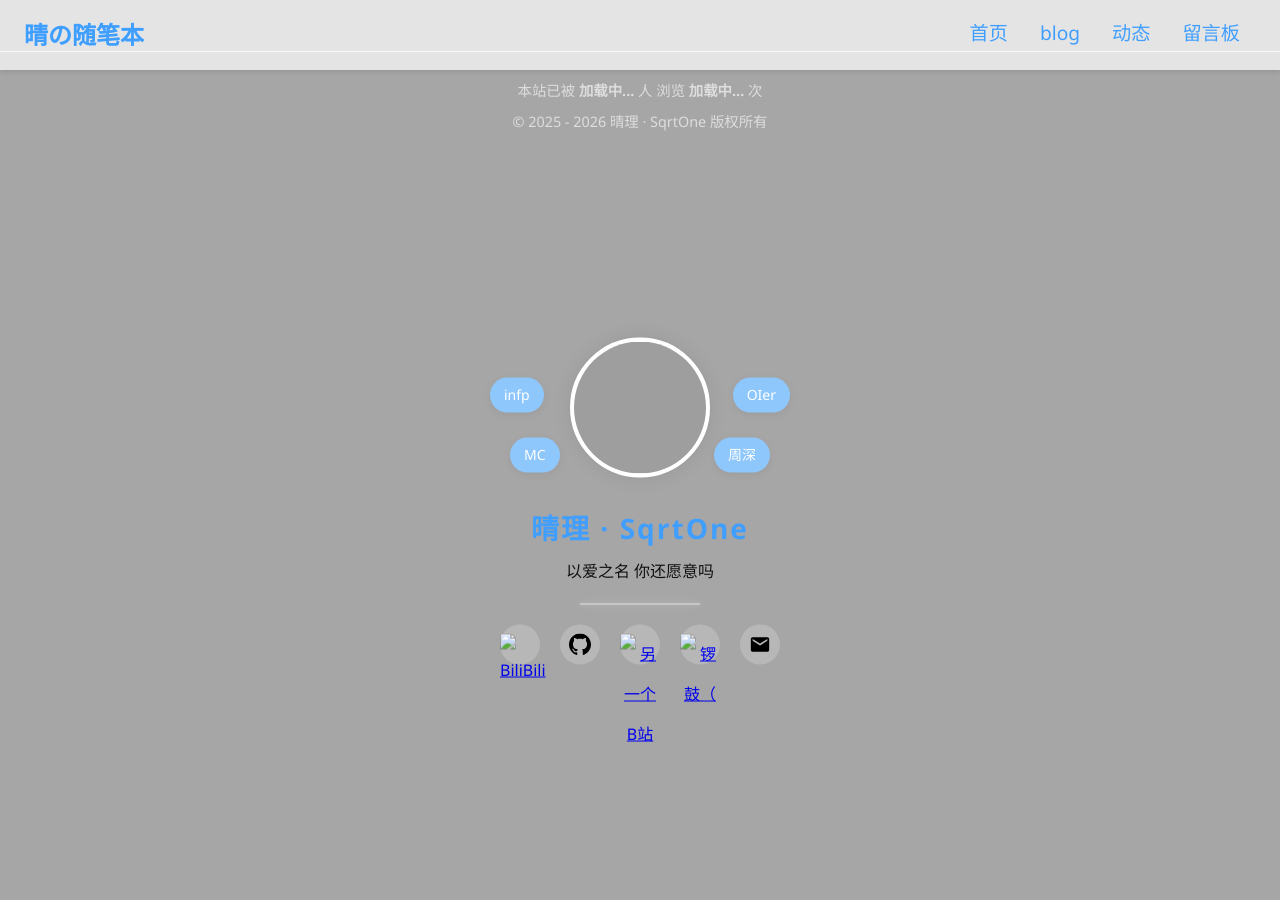
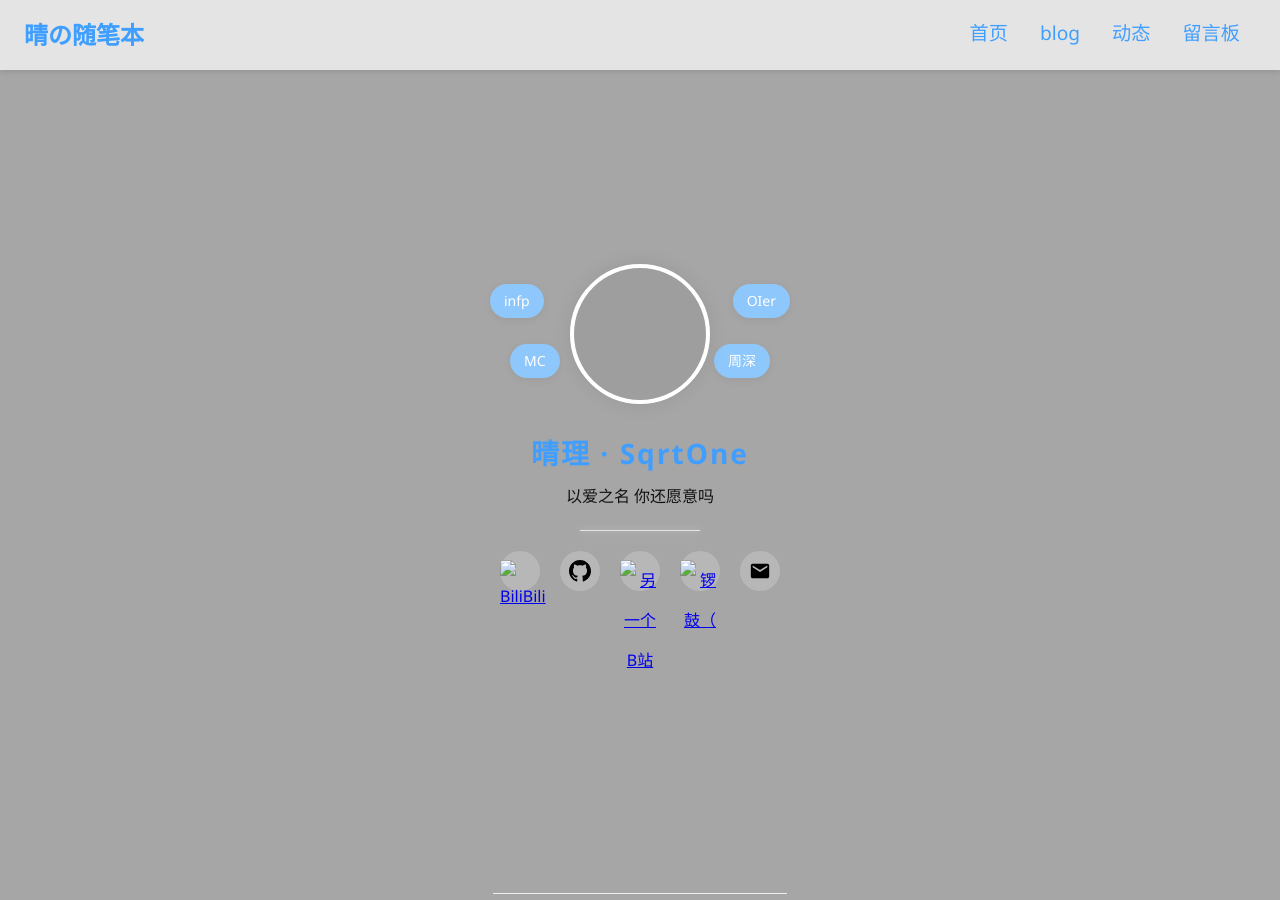
Before and after one commit to SqrtOne/SqrtOne.github.io, a Jekyll site: the page built from index.html, in a window 1280 px wide and 900 px high. Built offline with Jekyll 4.4.1, drawn with Linux system fonts in a browser that asks for light colours; comment, search, counter and statistics services are not loaded.

```diff
--- a/css/index.css
+++ b/css/index.css
@@ -1,7 +1,11 @@
 main {
-    width: 100vw;
+    width: 100%;
     min-height: 100vh;
     position: relative;
+    display: flex;
+    flex-direction: column;
+    align-items: center;
+    justify-content: center;
 }
 
 main::before {
@@ -14,33 +18,33 @@
     background: url("/image/bg.jpg") no-repeat center center fixed;
     background-size: cover;
     background-position: center;
-    opacity: 0.9; /* 设置图片不透明度，0-1之间 */
+    opacity: 0.9;
     z-index: -1;
 }
 
 body {
-    height: 100vh;
+    height: auto;
+    min-height: 100vh;
     display: flex;
+    flex-direction: column;
     justify-content: center;
-    align-items: flex-start;
+    align-items: center;
     padding-top: 8%;
     overflow-x: hidden;
     position: relative;
 }
 
-/* 主体容器 */
 .profile-container {
     text-align: center;
-    position: absolute;
+    position: relative;
     z-index: 3;
     width: 100%;
     max-width: 800px;
-    left: 50%;
-    top: 50%;
-    transform: translate(-50%, -50%);
+    margin: auto 0;
+    padding: 20px;
 }
 
-/* 头像 */
+/* 其余样式保持不变... */
 .avatar {
     width: 140px;
     height: 140px;
@@ -111,7 +115,10 @@
 }
 
 @media (max-width: 768px) {
-    body { padding-top: 20%; }
+    body {
+        padding-top: 20%;
+        padding-top: calc(var(--header-height) + 10%); /* 考虑 header 高度 */
+    }
     .avatar { width: 120px; height: 120px; }
     .tag-wrapper { width: 260px; height: 260px; }
     .tag-item { padding: 5px 12px; font-size: 12px; }
```
